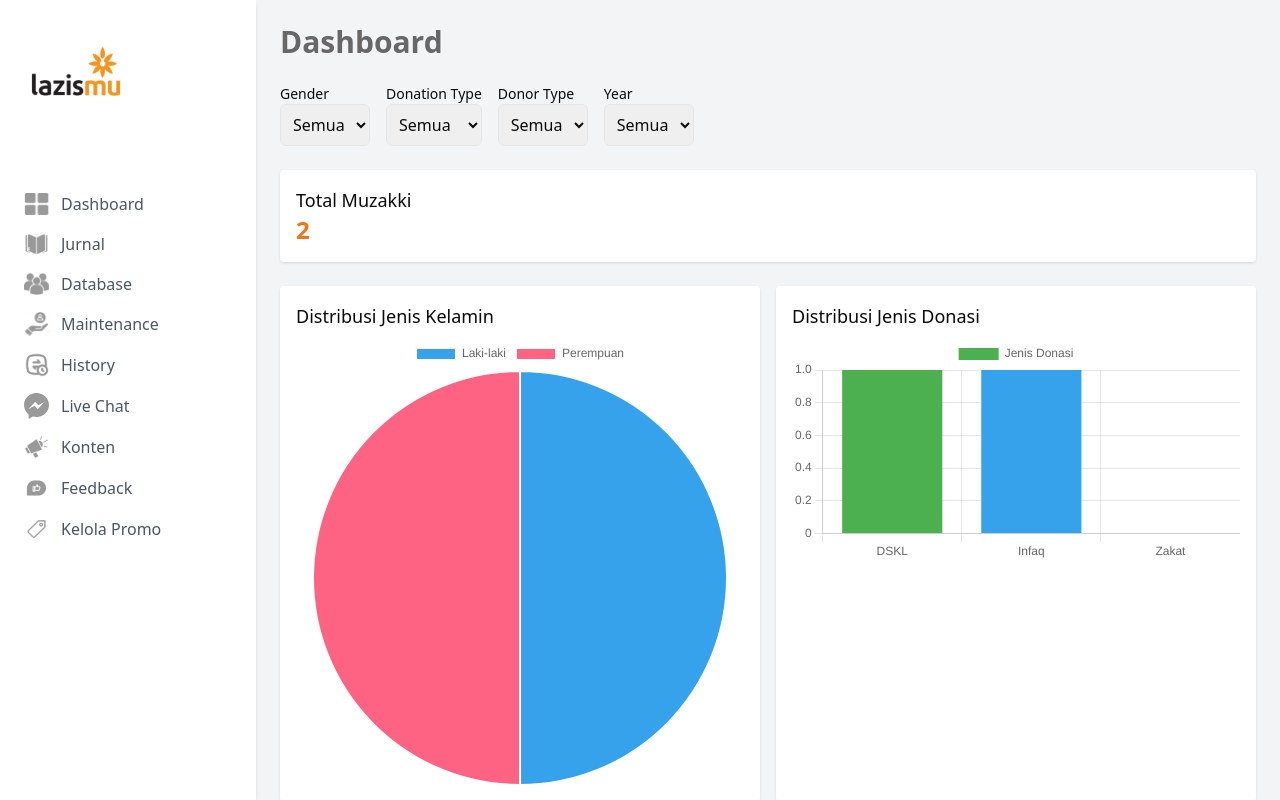
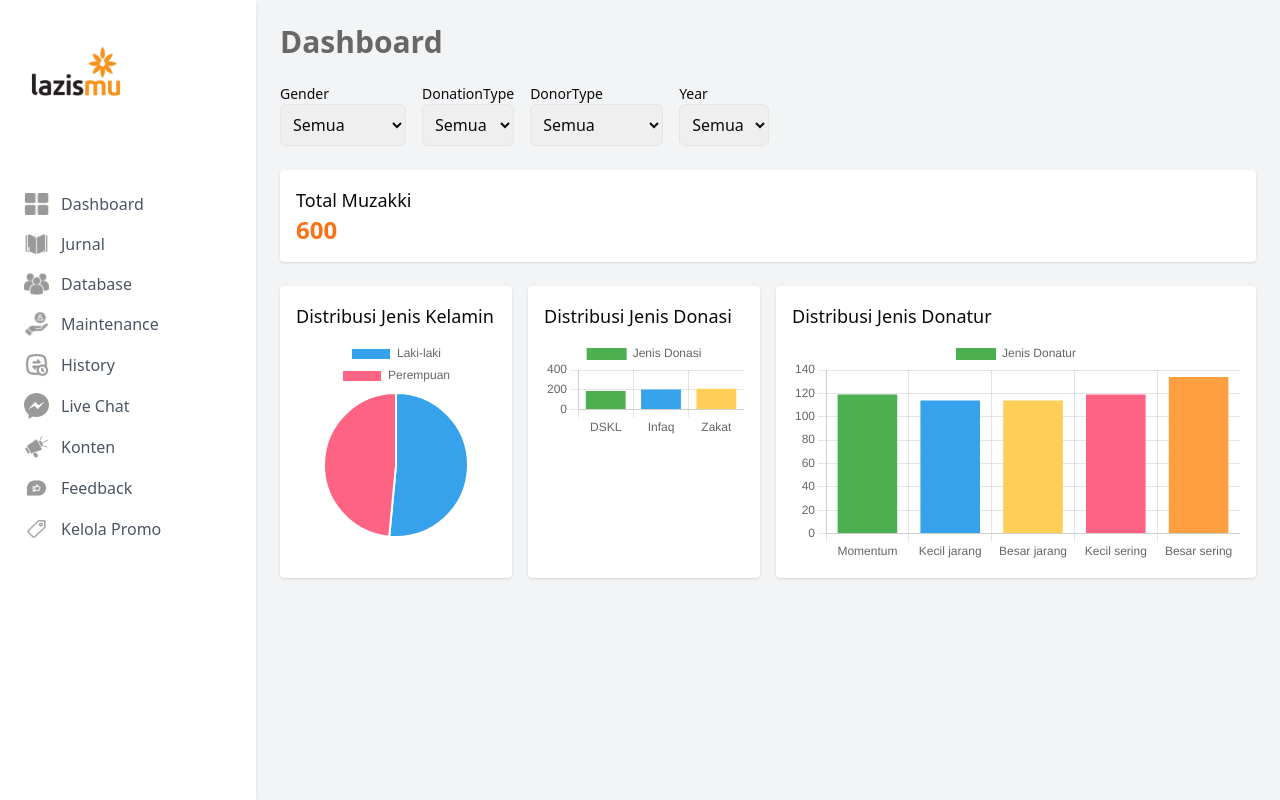
Before and after one commit to Rymnant/lazismu-dashboard, a Next.js app: page / in a window 1280 px wide. Built offline with nearby package versions, Linux system fonts and the light colour scheme.

Commit message:
Modify view and functionality in dashboard page

```diff
--- a/src/app/(primary)/page.tsx
+++ b/src/app/(primary)/page.tsx
@@ -1,105 +1,70 @@
 "use client";
 
-type Muzakki = {
-  gender: string;
-  donationType: string;
-  donorType: string;
-  year: number;
-};
+import { useState, useMemo } from "react";
+import { Bar, Pie } from "react-chartjs-2";
+import { Chart as ChartJS, ArcElement, BarElement, CategoryScale, LinearScale, Title, Tooltip, Legend } from "chart.js";
+import { muzakkiData, donorTypes, years } from "../../lib/constants";
+import { Muzakki } from "../../lib/types";
 
-import { useState, useMemo } from "react";
-import { Bar, Line, Pie } from "react-chartjs-2";
-import {
-  Chart as ChartJS,
-  ArcElement,
-  BarElement,
-  CategoryScale,
-  LinearScale,
-  LineElement,
-  PointElement,
-  Title,
-  Tooltip,
-  Legend,
-} from "chart.js";
+ChartJS.register(ArcElement, BarElement, CategoryScale, LinearScale, Title, Tooltip, Legend);
 
-ChartJS.register(
-  ArcElement,
-  BarElement,
-  CategoryScale,
-  LinearScale,
-  LineElement,
-  PointElement,
-  Title,
-  Tooltip,
-  Legend
-);
-
-export default function DashboardPage() {
-  const [selectedFilters, setSelectedFilters] = useState<{
+type SelectedFilters = {
   gender: string;
   donationType: string;
   donorType: string;
   year: string;
-  }>({
-    gender: "Semua",
-    donationType: "Semua",
-    donorType: "Semua",
-    year: "Semua",
-  });
-
-  const handleFilterChange = (filterName: keyof typeof selectedFilters, value: string) => {
-    setSelectedFilters((prev) => ({ ...prev, [filterName]: value }));
 };
 
-  // Filtered data based on selected filters
-  // Sample data for muzakkiData
-  const muzakkiData: Muzakki[] = [
-    { gender: "Laki-laki", donationType: "DSKL", donorType: "Momentum", year: 2021 },
-    { gender: "Perempuan", donationType: "Infaq", donorType: "Kecil jarang", year: 2022 },
-    // Add more sample data as needed
-  ];
+type FilterSectionProps = {
+  filterOptions: Record<keyof SelectedFilters, string[]>;
+  selectedFilters: SelectedFilters;
+  handleFilterChange: (filterName: keyof SelectedFilters, value: string) => void;
+};
 
-  const filteredMuzakki = useMemo(() => {
-    return muzakkiData.filter((muzakki: Muzakki) => {
+const FilterSection = ({ filterOptions, selectedFilters, handleFilterChange }: FilterSectionProps) => (
+  <div className="flex flex-wrap gap-4 mb-6">
+    {Object.keys(filterOptions).map((filter, index) => {
+      const typedFilter = filter as keyof SelectedFilters;
       return (
-        (selectedFilters.gender === "Semua" || muzakki.gender === selectedFilters.gender) &&
-        (selectedFilters.donationType === "Semua" || muzakki.donationType === selectedFilters.donationType) &&
-        (selectedFilters.donorType === "Semua" || muzakki.donorType === selectedFilters.donorType) &&
-        (selectedFilters.year === "Semua" || muzakki.year === parseInt(selectedFilters.year))
+        <div key={index} className="flex flex-col">
+          <label className="text-sm font-medium">{filter.charAt(0).toUpperCase() + filter.slice(1)}</label>
+          <select
+            className="border p-2 rounded-md"
+            onChange={(e) => handleFilterChange(typedFilter, e.target.value)}
+          >
+            {filterOptions[typedFilter].map((option, idx) => (
+              <option key={idx} value={option}>{option}</option>
+            ))}
+          </select>
+        </div>
       );
-    });
-  }, [selectedFilters]);
+    })}
+  </div>
+);
 
-  // Chart data based on filtered data
-  const totalMuzakki = filteredMuzakki.length;
+type ChartSectionProps = {
+  filteredMuzakki: Muzakki[];
+};
 
+const ChartSection = ({ filteredMuzakki }: ChartSectionProps) => {
   const barDataDonationType = {
     labels: ["DSKL", "Infaq", "Zakat"],
     datasets: [
       {
         label: "Jenis Donasi",
-        data: [
-          filteredMuzakki.filter((m: Muzakki) => m.donationType === "DSKL").length,
-          filteredMuzakki.filter((m: Muzakki) => m.donationType === "Infaq").length,
-          filteredMuzakki.filter((m: Muzakki) => m.donationType === "Zakat").length,
-        ],
+        data: ["DSKL", "Infaq", "Zakat"].map(type => filteredMuzakki.filter((m: Muzakki) => m.donationType === type).length),
         backgroundColor: ["#4CAF50", "#36A2EB", "#FFCE56"],
       },
     ],
   };
 
   const barDataDonorType = {
-    labels: ["Momentum", "Kecil jarang", "Besar jarang", "Kecil sering"],
+    labels: donorTypes,
     datasets: [
       {
         label: "Jenis Donatur",
-        data: [
-          filteredMuzakki.filter((m: Muzakki) => m.donorType === "Momentum").length,
-          filteredMuzakki.filter((m: Muzakki) => m.donorType === "Kecil jarang").length,
-          filteredMuzakki.filter((m: Muzakki) => m.donorType === "Besar jarang").length,
-          filteredMuzakki.filter((m: Muzakki) => m.donorType === "Kecil sering").length,
-        ],
-        backgroundColor: ["#4CAF50", "#36A2EB", "#FFCE56", "#FF6384"],
+        data: donorTypes.map(type => filteredMuzakki.filter((m: Muzakki) => m.donorType === type).length),
+        backgroundColor: ["#4CAF50", "#36A2EB", "#FFCE56", "#FF6384", "#FF9F40"],
       },
     ],
   };
@@ -108,48 +73,14 @@
     labels: ["Laki-laki", "Perempuan"],
     datasets: [
       {
-      data: [
-        filteredMuzakki.filter((m: Muzakki) => m.gender.toLowerCase() === "laki-laki").length,
-        filteredMuzakki.filter((m: Muzakki) => m.gender.toLowerCase() === "perempuan").length,
-      ],
+        data: ["Laki-laki", "Perempuan"].map(gender => filteredMuzakki.filter((m: Muzakki) => m.gender.toLowerCase() === gender.toLowerCase()).length),
         backgroundColor: ["#36A2EB", "#FF6384"],
       },
     ],
   };
 
-
   return (
-    <main className="p-6">
-      <h1 className="text-3xl font-bold mb-6">Dashboard</h1>
-      {/* Filter Section */}
-      <div className="flex flex-wrap gap-4 mb-6">
-        {["Gender", "Donation Type", "Donor Type", "Year"].map((filter, index) => (
-          <div key={index} className="flex flex-col">
-            <label className="text-sm font-medium">{filter}</label>
-            <select
-              className="border p-2 rounded-md"
-              onChange={(e) =>
-                handleFilterChange(
-                  filter.toLowerCase().replace(" ", "") as keyof typeof selectedFilters,
-                  e.target.value
-                )
-              }
-            >
-              <option value="Semua">Semua</option>
-              {/* Map options here dynamically */}
-            </select>
-          </div>
-        ))}
-      </div>
-
-      {/* Total Muzakki */}
-      <div className="mb-6 p-4 bg-white rounded shadow">
-        <h2 className="text-lg font-medium">Total Muzakki</h2>
-        <p className="text-2xl font-bold text-orange-500">{totalMuzakki}</p>
-      </div>
-
-      {/* Charts */}
-      <div className="grid grid-cols-2 gap-4">
+    <div className="grid grid-cols-2 lg:grid-cols-4 gap-4">
       <div className="bg-white p-4 rounded shadow">
         <h2 className="text-lg font-medium mb-2">Distribusi Jenis Kelamin</h2>
         <Pie data={pieDataGender} />
@@ -163,6 +94,48 @@
         <Bar data={barDataDonorType} />
       </div>
     </div>
+  );
+};
+
+export default function DashboardPage() {
+  const [selectedFilters, setSelectedFilters] = useState({
+    gender: "Semua",
+    donationType: "Semua",
+    donorType: "Semua",
+    year: "Semua",
+  });
+
+  const handleFilterChange = (filterName: keyof typeof selectedFilters, value: string) => {
+    setSelectedFilters((prev) => ({ ...prev, [filterName]: value }));
+  };
+
+  const filterOptions = {
+    gender: ["Semua", "Laki-laki", "Perempuan"],
+    donationType: ["Semua", "DSKL", "Infaq", "Zakat"],
+    donorType: ["Semua", ...donorTypes],
+    year: ["Semua", ...years.map(String)],
+  };
+
+  const filteredMuzakki = useMemo(() => {
+    return muzakkiData.filter((m) => {
+      return (
+        (selectedFilters.gender === "Semua" || m.gender === selectedFilters.gender) &&
+        (selectedFilters.donationType === "Semua" || m.donationType === selectedFilters.donationType) &&
+        (selectedFilters.donorType === "Semua" || m.donorType === selectedFilters.donorType) &&
+        (selectedFilters.year === "Semua" || m.year === parseInt(selectedFilters.year))
+      );
+    });
+  }, [selectedFilters]);
+
+  return (
+    <main className="p-6">
+      <h1 className="text-3xl font-bold mb-6">Dashboard</h1>
+      <FilterSection filterOptions={filterOptions} selectedFilters={selectedFilters} handleFilterChange={handleFilterChange} />
+      <div className="mb-6 p-4 bg-white rounded shadow">
+        <h2 className="text-lg font-medium">Total Muzakki</h2>
+        <p className="text-2xl font-bold text-orange-500">{filteredMuzakki.length}</p>
+      </div>
+      <ChartSection filteredMuzakki={filteredMuzakki} />
     </main>
   );
 }
--- a/src/app/pages/LoyaltyBadges.tsx
+++ /dev/null
@@ -1,55 +0,0 @@
-'use client';
-
-import { Bar, Pie } from 'react-chartjs-2';
-import {
-  Chart as ChartJS,
-  ArcElement,
-  BarElement,
-  CategoryScale,
-  LinearScale,
-  Tooltip,
-  Legend,
-} from 'chart.js';
-
-// Registrasi komponen chart agar bisa digunakan
-ChartJS.register(ArcElement, BarElement, CategoryScale, LinearScale, Tooltip, Legend);
-
-type LoyaltyBadgesProps = {
-  badges: {
-    sporadic: number;
-    regular: number;
-    generous: number;
-    major: number;
-  };
-};
-
-export default function LoyaltyBadgesChart({ badges }: LoyaltyBadgesProps) {
-  const labels = ['Sporadic', 'Regular', 'Generous', 'Major'];
-
-  const data = {
-    labels,
-    datasets: [
-      {
-        label: 'Jumlah Muzakki',
-        data: [badges.sporadic, badges.regular, badges.generous, badges.major],
-        backgroundColor: ['#FF6384', '#36A2EB', '#FFCE56', '#4CAF50'],
-      },
-    ],
-  };
-
-  return (
-    <div className="grid grid-cols-1 md:grid-cols-2 gap-6">
-      {/* Diagram Batang */}
-      <div>
-        <h2 className="text-center mb-4">Diagram Batang</h2>
-        <Bar data={data} />
-      </div>
-
-      {/* Diagram Lingkaran */}
-      <div>
-        <h2 className="text-center mb-4">Diagram Lingkaran</h2>
-        <Pie data={data} />
-      </div>
-    </div>
-  );
-}
--- a/src/hooks/use-toast.ts
+++ b/src/hooks/use-toast.ts
@@ -1,6 +1,5 @@
 "use client"
 
-// Inspired by react-hot-toast library
 import * as React from "react"
 
 import type {
@@ -92,9 +91,6 @@
 
     case "DISMISS_TOAST": {
       const { toastId } = action
-
-      // ! Side effects ! - This could be extracted into a dismissToast() action,
-      // but I'll keep it here for simplicity
       if (toastId) {
         addToRemoveQueue(toastId)
       } else {
--- a/src/lib/constants.ts
+++ b/src/lib/constants.ts
@@ -1,6 +1,8 @@
 import { LoyaltyBadge, Muzakki, JournalEntry, SidebarItem } from './types'
 
 export const ITEMS_PER_PAGE = 7
+
+const genders = ['Laki-laki', 'Perempuan'];
 
 function generateIndonesianName() {
   const firstNames = [
@@ -14,13 +16,13 @@
   return `${firstNames[Math.floor(Math.random() * firstNames.length)]} ${lastNames[Math.floor(Math.random() * lastNames.length)]}`
 }
 
-export const donorTypes = ['Momentum', 'Kecil Jarang', 'Kecil Sering', 'Besar Jarang', 'Besar Sering']
+export const donorTypes = ['Momentum', 'Kecil jarang', 'Besar jarang', 'Kecil sering', 'Besar sering']
 
-export const muzakkiData: Muzakki[] = Array.from({ length: 500 }, (_, i) => ({
+export const muzakkiData: Muzakki[] = Array.from({ length: 600 }, (_, i) => ({
   id: i + 1,
   name: generateIndonesianName(),
   phoneNumber: `08123456${String(i).padStart(2, '0')}`,
-  gender: i % 2 === 0 ? 'Laki' : 'Perempuan',
+  gender: genders[Math.floor(Math.random() * genders.length)],
   age: 20 + Math.floor(Math.random() * 40),
   occupation: ['Wiraswasta', 'PNS', 'Mahasiswa'][Math.floor(Math.random() * 3)],
   donationType: ['DSKL', 'Infaq', 'Zakat'][Math.floor(Math.random() * 3)],
@@ -58,3 +60,5 @@
   { type: 'Generous', count: 314, color: 'bg-yellow-500' },
   { type: 'Major', count: 175, color: 'bg-red-500' },
 ]
+
+export const years = [2021, 2022];
```
Also changed, not shown: src/app/pages/page.tsx (deleted, +0 -32 lines), src/components/ui/toast.tsx (added, +129 -0 lines), src/components/ui/toaster.tsx (added, +35 -0 lines), src/lib/utils.ts (+18 -17 lines), src/api/route.ts (added), src/components/dashboard/Chart.tsx (added), src/db/db.ts (added). Lines whose indentation alone changed are shown as unchanged.
